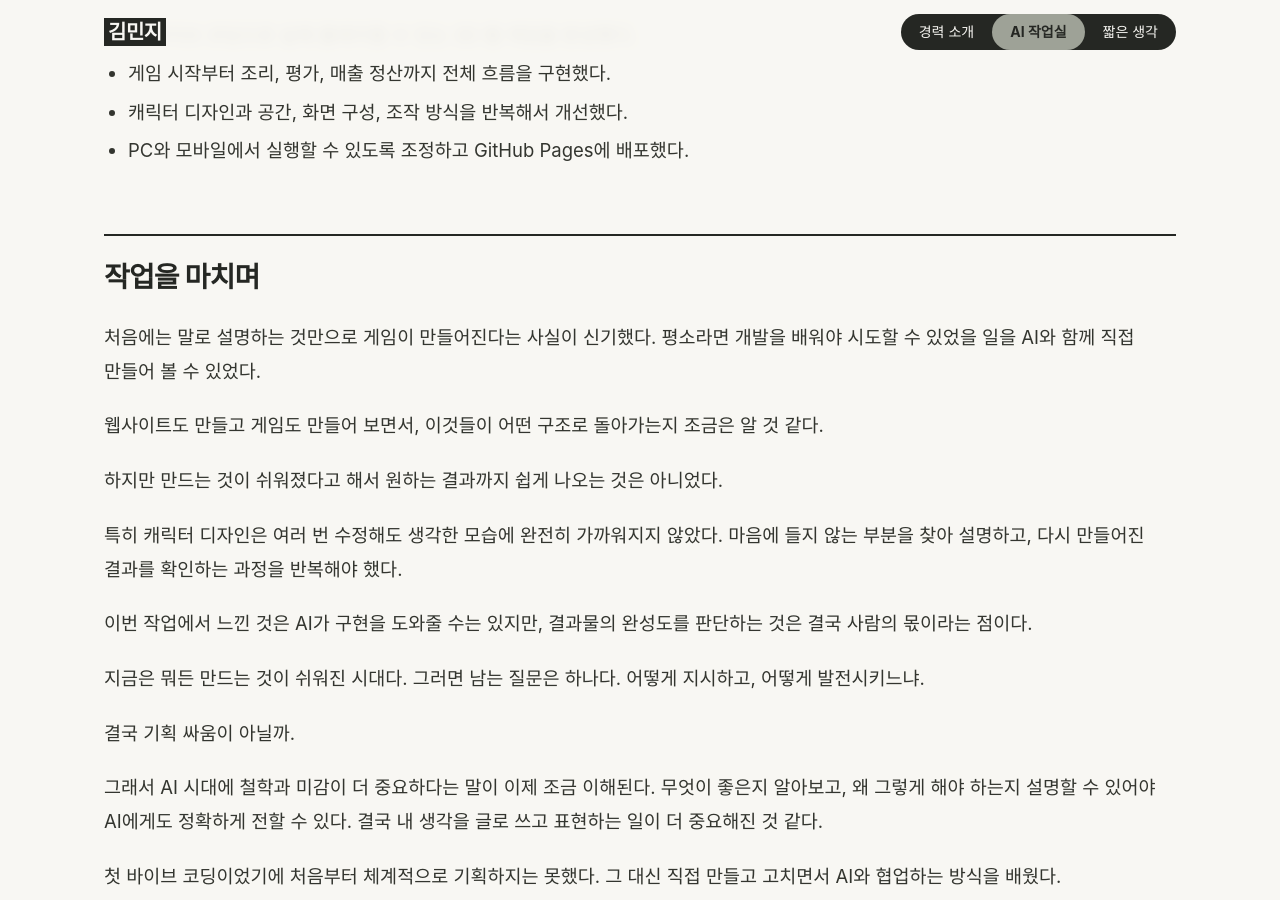
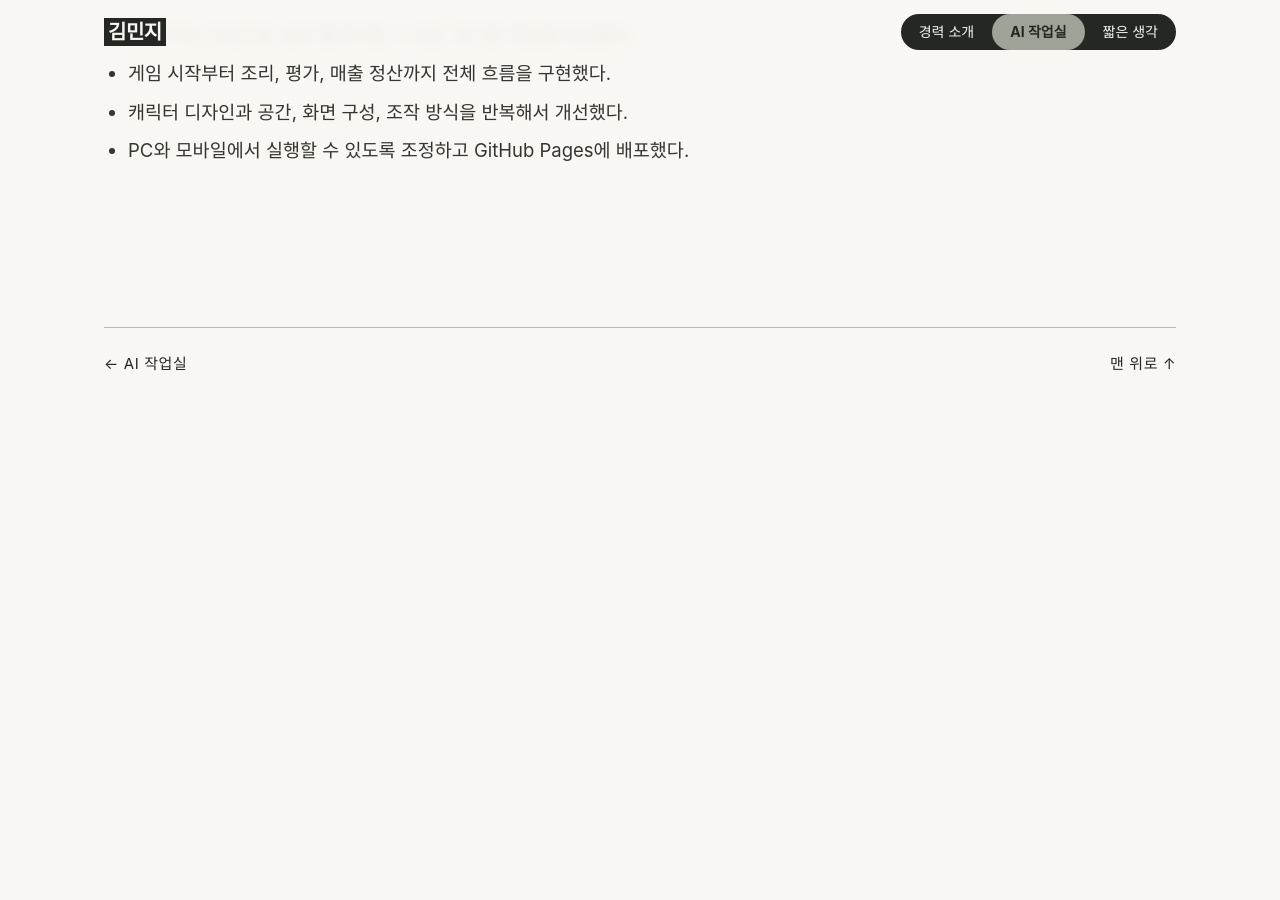
Before and after one commit to k-im-rose/k-im-rose.github.io, a Jekyll site: the page built from _posts/2026-10-30-nyangi-ramen-shop.md, in a window 1280 px wide and 900 px high, scrolled down 11572 px. Built offline with Jekyll 4.4.1, drawn with Linux system fonts in a browser that asks for light colours; some web fonts are replaced; after the commit the page ends 11990 px from its top, so only the background shows below that; some of the changed text lies outside the part shown.

Commit message:
짧은 생각: 만드는 게 쉬워진 세상의 물음 추가, 냥이 글에서 마무리 부분 옮김
- 냥이의 라면가게 글의 "작업을 마치며" 부분을 짧은 생각으로 옮김 (최초 작업일 2026-10-30)

Co-Authored-By: Claude Haiku 5.5 <noreply@anthropic.com>

```diff
--- a/_posts/2026-10-30-nyangi-ramen-shop.md
+++ b/_posts/2026-10-30-nyangi-ramen-shop.md
@@ -100,25 +100,3 @@ AI가 제안한 설정을 그대로 받아들이지 않고 직접 플레이하
 * 게임 시작부터 조리, 평가, 매출 정산까지 전체 흐름을 구현했다.
 * 캐릭터 디자인과 공간, 화면 구성, 조작 방식을 반복해서 개선했다.
 * PC와 모바일에서 실행할 수 있도록 조정하고 GitHub Pages에 배포했다.
-
-## 작업을 마치며
-
-처음에는 말로 설명하는 것만으로 게임이 만들어진다는 사실이 신기했다. 평소라면 개발을 배워야 시도할 수 있었을 일을 AI와 함께 직접 만들어 볼 수 있었다.
-
-웹사이트도 만들고 게임도 만들어 보면서, 이것들이 어떤 구조로 돌아가는지 조금은 알 것 같다.
-
-하지만 만드는 것이 쉬워졌다고 해서 원하는 결과까지 쉽게 나오는 것은 아니었다.
-
-특히 캐릭터 디자인은 여러 번 수정해도 생각한 모습에 완전히 가까워지지 않았다. 마음에 들지 않는 부분을 찾아 설명하고, 다시 만들어진 결과를 확인하는 과정을 반복해야 했다.
-
-이번 작업에서 느낀 것은 AI가 구현을 도와줄 수는 있지만, 결과물의 완성도를 판단하는 것은 결국 사람의 몫이라는 점이다.
-
-지금은 뭐든 만드는 것이 쉬워진 시대다. 그러면 남는 질문은 하나다. 어떻게 지시하고, 어떻게 발전시키느냐.
-
-결국 기획 싸움이 아닐까.
-
-그래서 AI 시대에 철학과 미감이 더 중요하다는 말이 이제 조금 이해된다. 무엇이 좋은지 알아보고, 왜 그렇게 해야 하는지 설명할 수 있어야 AI에게도 정확하게 전할 수 있다. 결국 내 생각을 글로 쓰고 표현하는 일이 더 중요해진 것 같다.
-
-첫 바이브 코딩이었기에 처음부터 체계적으로 기획하지는 못했다. 그 대신 직접 만들고 고치면서 AI와 협업하는 방식을 배웠다.
-
-무엇보다 머릿속에 있던 아이디어를 실제로 움직이는 결과물로 만들어 냈다는 점이 재미있었다.
```
Also changed, not shown: _thoughts/vibe-coding-planning.md (added, +26 -0 lines).
